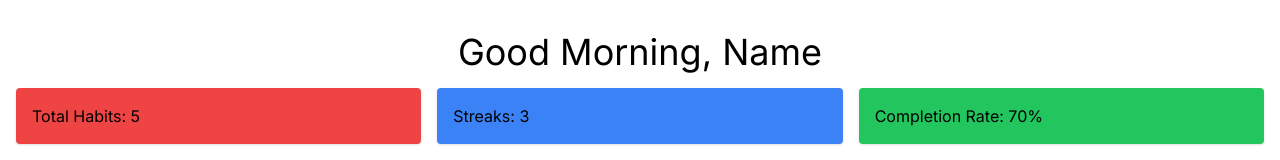
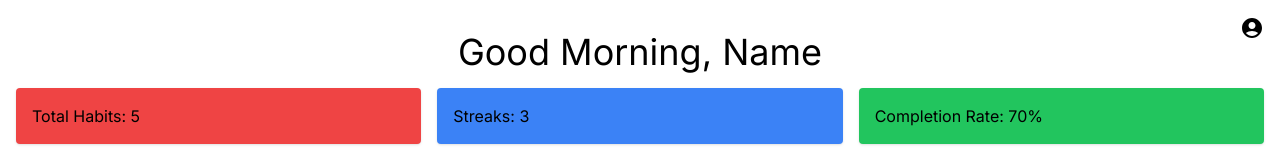
Before and after one commit to icycoldveins/habit_tracker, a Next.js app: page / in a window 1280 px wide. Shown: the top 160 px of the page. Built offline with nearby package versions, Linux system fonts and the light colour scheme.

Commit message:
created icon in dashboard

```diff
--- a/src/app/Dashboard.tsx
+++ b/src/app/Dashboard.tsx
@@ -1,7 +1,7 @@
 "use client";
 
 import React, { useState } from "react";
-
+import AccountCircleIcon from "@mui/icons-material/AccountCircle";
 const Dashboard = () => {
   const [summaryCards, setSummaryCards] = useState({
     totalHabits: 5,
@@ -13,10 +13,15 @@ const Dashboard = () => {
     { activity: "Jogging", date: " 2022-01-01" },
     // More activities...
   ]);
+  const [userProfile, setUserProfile] = useState({
+    name: "User Name",
+    // You can add additional profile related state here
+  });
   const [name, setName] = useState("Name");
 
   return (
     <div className="dashboard p-4 bg-white">
+      <AccountCircleIcon className="absolute top-0 right-0 m-4 text-3xl" />{" "}
       <h1 className="text-4xl text-center my-4">Good Morning, {name}</h1>{" "}
       <div className="summary-cards grid grid-cols-3 gap-4">
         <div className="p-4 bg-red-500 rounded shadow">
```
